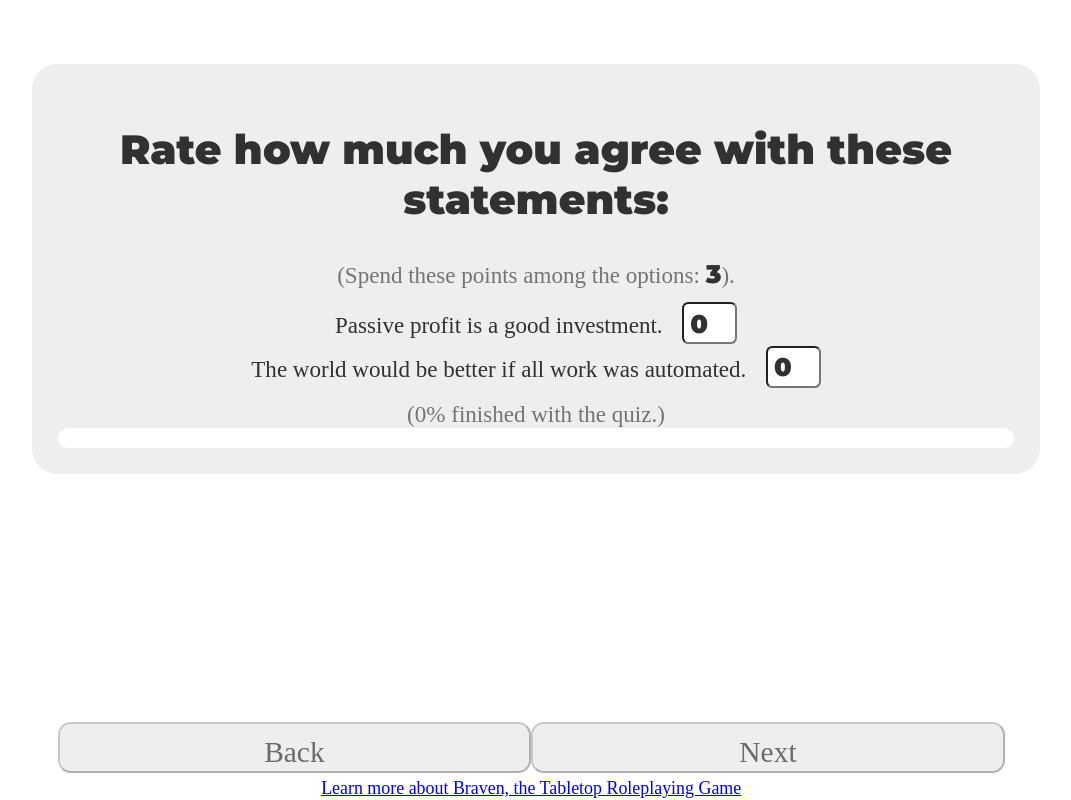
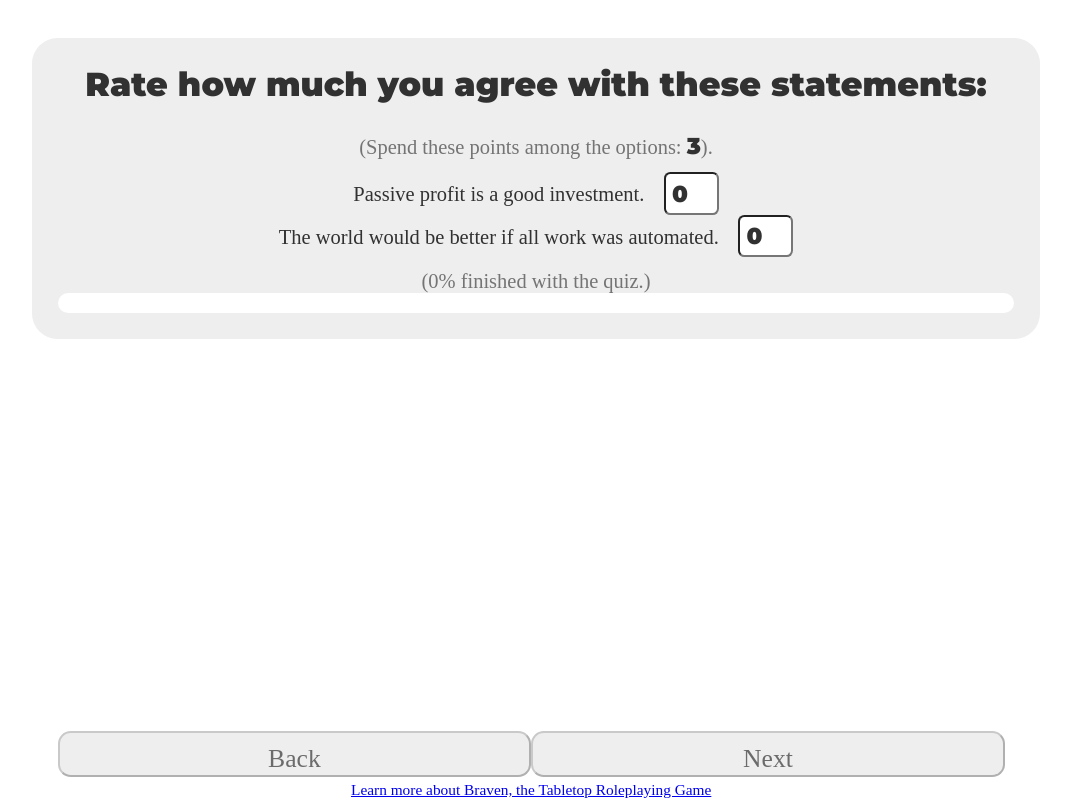
Before and after one commit to frankelavsky/braven-quiz, a Vue app: page / in a window 1280 px wide. Shown: the whole page, without its empty margins (104-1175 px from the left). Built offline with nearby package versions, Linux system fonts and the light colour scheme; a web font is replaced by a local one.

Commit message:
shrink size of text

```diff
--- a/src/App.vue
+++ b/src/App.vue
@@ -80,8 +80,8 @@ export default {
   -moz-osx-font-smoothing: grayscale;
   text-align: center;
   color: #313131;
-  margin-top: 5vw;
-  font-size: 1.8vw;
+  margin-top: 2vw;
+  font-size: 1.6vw;
 }
 h1,
 h2,
@@ -89,10 +89,11 @@ button {
   font-family: "Montserrat", "Avenir", Helvetica, Arial, sans-serif;
 }
 h1 {
-  font-size: 3.5vw;
+  font-size: 3vw;
 }
 h2 {
-  font-size: 3.2vw;
+  margin-block-start: 0;
+  font-size: 2.6vw;
 }
 .button-wrapper,
 .panel {
@@ -115,7 +116,7 @@ h2 {
 .points {
   font-family: "Montserrat", "Avenir", Helvetica, Arial, sans-serif;
   color: #313131;
-  font-size: 2vw;
+  font-size: 1.8vw;
 }
 .gauge-background {
   height: 20px;
@@ -142,8 +143,8 @@ button {
   color: #313131;
   background: #dde0eb;
   font-family: "Vesper Libre", serif;
-  font-size: 2.3vw;
-  line-height: 3vw;
+  font-size: 2vw;
+  line-height: 2.6vw;
   border-radius: 1vw;
   width: 37vw;
   padding: 0px;
@@ -158,20 +159,17 @@ button[disabled] {
   padding-top: 1vw;
   color: #747474;
 }
-.option {
-  padding: 0.05vw;
-}
 .option-input {
   width: 3vw;
   height: 2vw;
   font-family: "Montserrat", "Avenir", Helvetica, Arial, sans-serif;
   color: #313131;
-  font-size: 2vw;
+  font-size: 1.8vw;
   padding: 0.5vw;
   margin-left: 1.5vw;
   border-radius: 0.5vw;
 }
 .learn-more {
-  font-size: 1.4vw;
+  font-size: 1.2vw;
 }
 </style>
```
